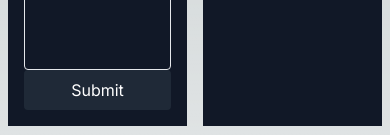
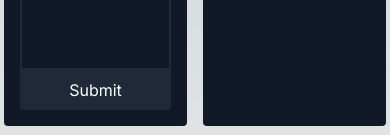
Before and after one commit to taigfs/hc-flowchart-genai-ui, a Next.js app: page / in a window 390 px wide. Shown: the part 898-1033 px from the top of the page. Built offline with nearby package versions, Linux system fonts and the light colour scheme; no server answers.

Commit message:
Improving style;

```diff
--- a/app/globals.css
+++ b/app/globals.css
@@ -11,8 +11,8 @@
 @media (prefers-color-scheme: dark) {
   :root {
     --foreground-rgb: 255, 255, 255;
-    --background-start-rgb: 0, 0, 0;
-    --background-end-rgb: 0, 0, 0;
+    --background-start-rgb: 11, 11, 11;
+    --background-end-rgb: 11, 11, 11;
   }
 }
 
--- a/app/page.tsx
+++ b/app/page.tsx
@@ -7,21 +7,21 @@ export default async function Protected(): Promise<any> {
   return (
     <>
       <Navbar />
-      <div className="mx-auto max-w-7xl px-2 sm:px-6 lg:px-8 flex py-3"
+      <div className="mx-auto max-w-7xl px-1 sm:px-6 lg:px-8 flex py-3"
            style={{ height: 'calc(100% - 64px)'}}>
         <div className="grid grid-cols-2 gap-4 w-full h-full">
-          <div className="bg-gray-900 p-4">
+          <div className="bg-gray-900 p-4 rounded">
             <div className="flex flex-col h-full">
               <textarea
-                className="flex-grow resize-none border rounded p-2 bg-gray-900 text-white border-gray"
-                placeholder="Digite aqui..."
+                className="focus:border-gray-800 focus:outline-none flex-grow resize-none border border-solid border-gray-800 border-2 rounded p-2 bg-gray-900 text-white rounded-b-none"
+                placeholder="Type here..."
               ></textarea>
-              <button className="w-full text-white py-2 px-4 rounded bg-gray-800 hover:bg-gray-700">
+              <button className="w-full text-white py-2 px-4 rounded bg-gray-800 hover:bg-gray-700 rounded-t-none">
                 Submit
               </button>
             </div>
           </div>
-          <div className="bg-gray-900 p-4">Conteúdo da Coluna 2</div>
+          <div className="bg-gray-900 p-4 rounded">Conteúdo da Coluna 2</div>
           {/* Você pode adicionar mais elementos aqui */}
         </div>
       </div>
```
